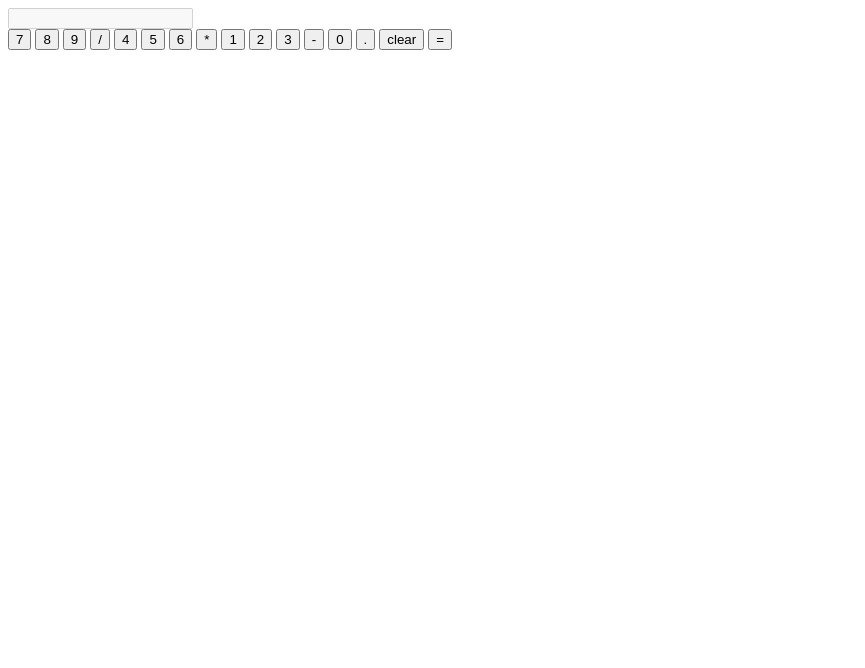
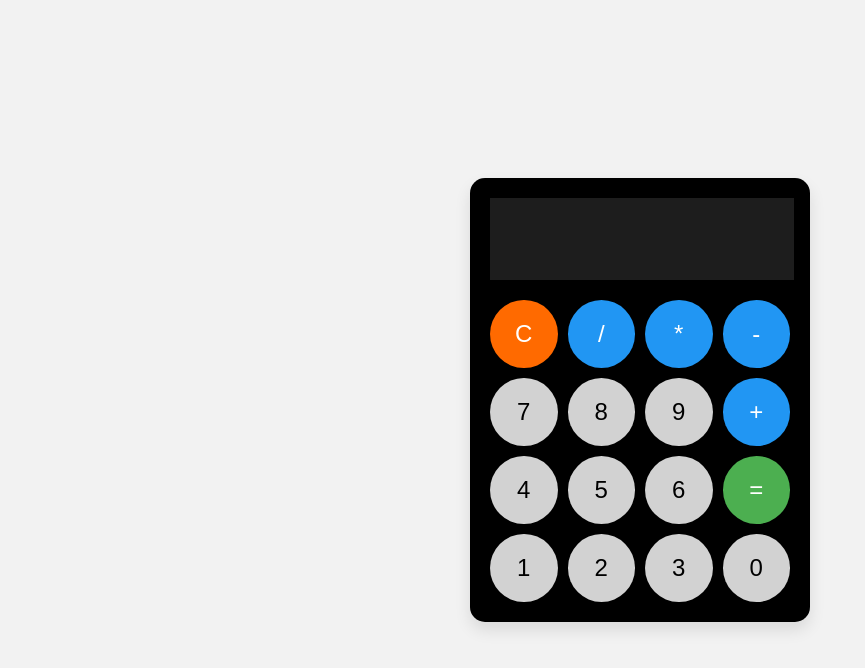
Before and after one commit to fercodes/calculator, a plain HTML site: page index.html in a window 1280 px wide. Shown: the whole page, without its empty margins (0-865 px from the left). Drawn offline with Linux system fonts and the light colour scheme.

Commit message:
Add style

```diff
--- a/index.html
+++ b/index.html
@@ -5,28 +5,32 @@
   <meta charset="UTF-8">
   <meta name="viewport" content="width=device-width, initial-scale=1.0">
   <title>Calculator</title>
+  <link rel="stylesheet" href="style.css">
 </head>
 
 <body>
   <div class="calculator">
-    <input type="text" class="display" disabled>
+    <input type="text" id="display" class="display" disabled>
     <div class="buttons">
-      <button>7</button>
-      <button>8</button>
-      <button>9</button>
-      <button>/</button>
-      <button>4</button>
-      <button>5</button>
-      <button>6</button>
-      <button>*</button>
-      <button>1</button>
-      <button>2</button>
-      <button>3</button>
-      <button>-</button>
-      <button>0</button>
-      <button>.</button>
-      <button>clear</button>
-      <button>=</button>
+      <button class="button clear" onclick="clearDisplay()">C</button>
+      <button class="button operator" onclick="appendOperation('/')">/</button>
+      <button class="button operator" onclick="appendOperation('*')">*</button>
+      <button class="button operator" onclick="appendOperation('-')">-</button>
+
+      <button class="button" onclick="appendNumber('7')">7</button>
+      <button class="button" onclick="appendNumber('8')">8</button>
+      <button class="button" onclick="appendNumber('9')">9</button>
+      <button class="button operator" onclick="appendOperation('+')">+</button>
+
+      <button class="button" onclick="appendNumber('4')">4</button>
+      <button class="button" onclick="appendNumber('5')">5</button>
+      <button class="button" onclick="appendNumber('6')">6</button>
+      <button class="button equal" onclick="calculate()">=</button>
+
+      <button class="button" onclick="appendNumber('1')">1</button>
+      <button class="button" onclick="appendNumber('2')">2</button>
+      <button class="button" onclick="appendNumber('3')">3</button>
+      <button class="button" onclick="appendNumber('0')">0</button>
     </div>
   </div>
   <script src="script.js"></script>
--- a/style.css
+++ b/style.css
@@ -0,0 +1,83 @@
+body {
+  font-family: Arial, Helvetica, sans-serif;
+  display: flex;
+  justify-content: center;
+  align-items: center;
+  height: 100vh;
+  background-color: #f2f2f2;
+  margin: 0;
+}
+
+.calculator {
+  width: 300px;
+  background-color: #000000;
+  border-radius: 15px;
+  box-shadow: 0 8px 16px rgba(0, 0, 0, 0.1);
+  padding: 20px;
+}
+
+.display {
+  width: 100%;
+  height: 80px;
+  text-align: right;
+  font-size: 2rem;
+  margin-bottom: 20px;
+  border: none;
+  background-color: #1d1d1d;
+  color: #ffffff;
+}
+
+.buttons {
+  display: grid;
+  grid-template-columns: repeat(4, 1fr);
+  gap: 10px;
+}
+
+.button {
+  background-color: #d2d2d2;
+  border: none;
+  font-size: 1.5rem;
+  padding: 20px;
+  cursor: pointer;
+  border-radius: 100%;
+  transition:
+    background-color 0.3s,
+    transform 0.2s;
+  color: #000000;
+}
+
+.button:hover {
+  background-color: #c0c0c0;
+  transform: scale(1.1);
+}
+
+.button:active {
+  transform: scale(0.95);
+}
+
+.button.clear {
+  background-color: #ff6a00;
+  color: #ffffff;
+}
+
+.button.clear:hover {
+  background-color: #e65c00;
+}
+
+.button.equal {
+  background-color: #4caf50;
+  color: #ffffff;
+}
+
+.button.equal:hover {
+  background-color: #45a049;
+}
+
+.button.operator {
+  background-color: #2196f3;
+  color: #ffffff;
+}
+
+.button.operator:hover {
+  background-color: #1e88e5;
+}
```
